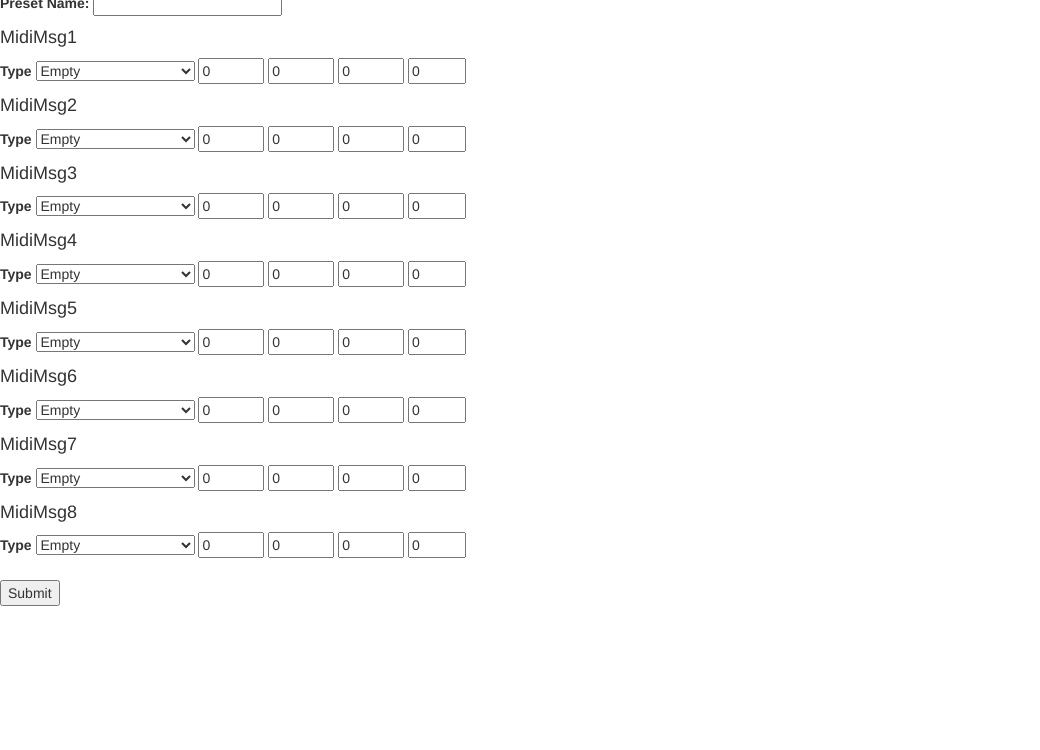
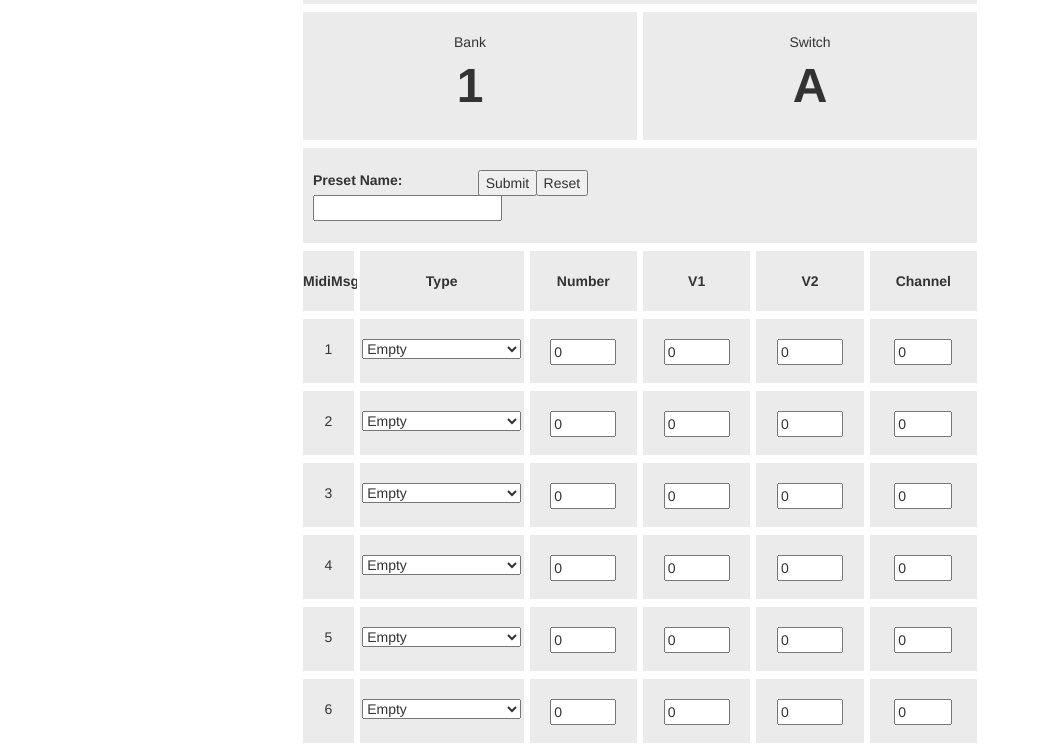
Before and after one commit to tyzjames/web-midi-editor, a plain HTML site: page index.html in a window 1280 px wide. Shown: the part 100-850 px from the top of the page, without its empty margins (0-1040 px from the left). Before the commit the page ends 800 px from the top, so only its background shows below. Drawn offline with nearby package versions, Linux system fonts and the light colour scheme.

Commit message:
added CSS

```diff
--- a/controller/controller.js
+++ b/controller/controller.js
@@ -7,6 +7,7 @@
 
     var midiMessage = function(inType, inNum, inV1, inV2, inChannel) {
         this.number = null;
+		this.name = null;
         this.midiType = inType.toString();
         this.midiNum = inNum;
         this.midiV1 = inV1;
@@ -16,6 +17,10 @@
         this.getNumber = function() {
             return this.number;
         };
+
+		this.getName = function() {
+			return this.name;
+		};
         this.getArray = function() {
           return [this.midiType, this.midiNum, this.midiV1, this.midiV1, this.midiChannel];
         };
@@ -58,7 +63,8 @@
         };
 
         this.addMidiMsg = function(inMidiMsg) {
-            inMidiMsg.number = "MidiMsg" + (this.midiMessages.length + 1);
+            inMidiMsg.name = "Midi Message " + (this.midiMessages.length + 1);
+			inMidiMsg.number = (this.midiMessages.length + 1)
             this.midiMessages.push(inMidiMsg);
         };
 
--- /dev/null
+++ b/css/myCSS.css
@@ -0,0 +1,55 @@
+body {
+  padding-top: 20px;
+  padding-bottom: 20px;
+  padding-left: 300px;
+  padding-right: 300px;
+  text-align: center;
+
+}
+
+
+.bankswitchheader {
+	text-align: center;
+}
+.midiMsgHead {
+	font-weight: bold;
+	padding-top: 2px;
+	padding-bottom: 2px;
+}
+
+[class*="col-"] {
+  padding-top: 20px;
+  padding-bottom: 20px;
+  padding-left:0;
+  padding-right:0;
+  margin-top:1px;
+  margin-bottom:1px;
+}
+
+.std-grid {
+  text-align: "center";
+  background-color: rgba(122,122,122,.15);
+  border: 3px solid white;
+}
+
+.container-fixed {
+	width:100%;
+	}
+
+#submitButton {
+	position: relative;
+	right:50px;
+}
+
+.form {
+	height:50px;
+}
+
+.col-height {
+	height: 70px;
+}
+
+.presetRow {
+	padding-top: 1px;
+	padding-bottom: 1px;
+}
--- a/index.html
+++ b/index.html
@@ -1,27 +1,75 @@
 <!DOCTYPE html>
 <html lang="en">
    <head>
+      <meta charset="utf-8">
+      <meta http-equiv="X-UA-Compatible" content="IE=edge">
+      <meta name="viewport" content="width=device-width, initial-scale=1">
+      <!-- The above 3 meta tags *must* come first in the head; any other head content must come *after* these tags -->
+      <meta name="description" content="">
+      <meta name="author" content="">
+      <link rel="icon" href="../../favicon.ico">
+      <title>MorningstarFX Web Midi Editor</title>
       <link rel="stylesheet" href="https://maxcdn.bootstrapcdn.com/bootstrap/3.3.6/css/bootstrap.min.css" integrity="sha384-1q8mTJOASx8j1Au+a5WDVnPi2lkFfwwEAa8hDDdjZlpLegxhjVME1fgjWPGmkzs7" crossorigin="anonymous">
       <script src="https://ajax.googleapis.com/ajax/libs/angularjs/1.4.9/angular.min.js"></script>
       <link href='https://fonts.googleapis.com/css?family=Raleway' rel='stylesheet' type='text/css'>
       <meta name="description" content="MorningstarFX Midi Editor" />
       <script src="controller/controller.js"></script>
+      <link href="css/myCSS.css" rel="stylesheet">
    </head>
-
    <body ng-app="myApp">
-    <div ng-controller="MidiController as mCtrl">
-      <p>Midi Editor Form</p>
-      <p>Bank: {{currentPreset.bankNumber + 1}}</p>
-      <p>Switch: {{currentPreset.getSwitchLabel()}}</p>
-
+      <header>
+         <h1 class="col-xs-12 std-grid">
+            MorningstarFX Midi Editor
+         </h1>
+      </header>
+      <main ng-controller="MidiController as mCtrl">
+         <div class="bankswitchheader">
+            <div class="col-xs-6 std-grid">Bank <br>
+               <strong>
+               <font size="100px">
+               {{currentPreset.bankNumber + 1}}
+               </font>
+               </strong>
+            </div>
+            <div class="col-xs-6 std-grid">Switch<br>
+               <strong>
+               <font size="100px">
+               {{currentPreset.getSwitchLabel()}}
+               </font>
+               </strong>
+            </div>
+         </div>
+         <div>
             <form ng-controller='FormController as form'>
+               <div>
+                  <div class="col-xs-12 std-grid presetRow">
+                     <div class="col-xs-4" style="text-align:left; padding-left:10px;">
                         <label for="presetName">Preset Name: </label>
                         <input id="presetName" type="text" ng-model="currentPreset.presetName" maxlength="6" ng-trim='false'></input>
+                     </div>
+                     <div class="col-xs-1">
+                        <input id="submitButton" type="submit" ng-click="sendCCMessage()"/>
+                     </div>
+					 <div class="col-xs-1">
+                        <input id="submitButton" type="submit" ng-click="sendCCMessage()" value="Reset"/>
+                     </div>
+					 <div class="col-xs-6"></div>
+                  </div>
+               </div>
+               <div class="midiMsgHead">
+                  <div class="col-xs-1 std-grid">MidiMsg</div>
+                  <div class="col-xs-3 std-grid">Type</div>
+                  <div class="col-xs-2 std-grid">Number</div>
+                  <div class="col-xs-2 std-grid">V1</div>
+                  <div class="col-xs-2 std-grid">V2</div>
+                  <div class="col-xs-2 std-grid">Channel</div>
+               </div>
                <br/>
-            <div ng-repeat="msg in currentPreset.midiMessages">
-
-                <h4>{{msg.getNumber()}}</h4>
-                <label for="selectMidiType">Type</label>
+               <div class="form" ng-repeat="msg in currentPreset.midiMessages">
+                  <div class="col-xs-1 col-height std-grid">
+                     {{msg.getNumber()}}
+                  </div>
+                  <div class="col-xs-3 col-height  std-grid">
                      <select name="selectMidiType" id="selectMidiType" ng-model="msg.midiType">
                         <option value = 0>Empty</option>
                         <option value = 1>PC Message</option>
@@ -38,17 +86,28 @@
                         <option value = 12>Strymon Scroll Up</option>
                         <option value = 13>Strymon Scroll Down</option>
                      </select>
+                  </div>
+                  <div class="col-xs-2 col-height  std-grid">
                      <input type="number" id="selectMidiNumber"/ ng-model="msg.midiNum" min="0" max = "127"/>
+                  </div>
+                  <div class="col-xs-2 col-height  std-grid">
                      <input type="number" id="selectMidiV1" ng-model="msg.midiV1" min="0" max = "127"/>
+                  </div>
+                  <div class="col-xs-2 col-height  std-grid">
                      <input type="number" id="selectMidiV2" ng-model="msg.midiV2" min="0" max = "127"/>
+                  </div>
+                  <div class="col-xs-2 col-height  std-grid">
                      <input type="number" id="selectMidiChannel" ng-model="msg.midiChannel" min="0" max = "16"/>
                   </div>
+               </div>
                <br/>
-            <input type="submit" ng-click="sendCCMessage()" />
-
             </form>
          </div>
-
+      </main>
+      <footer>
+         <div class="col-xs-12 std-grid">
+			<p>Morningstarfx 2016</p>
+		</div>
+      </footer>
    </body>
-
 </html>
```
Lines whose indentation alone changed are shown as unchanged.
